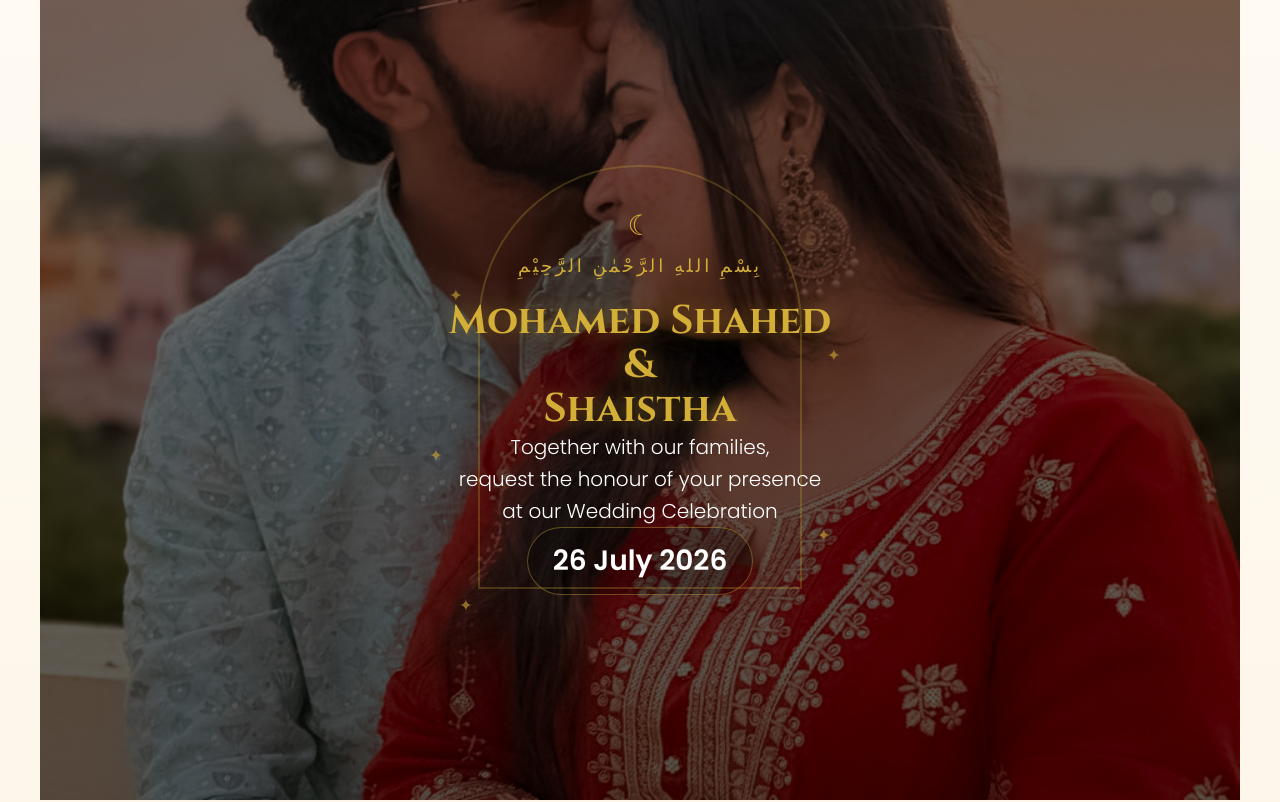
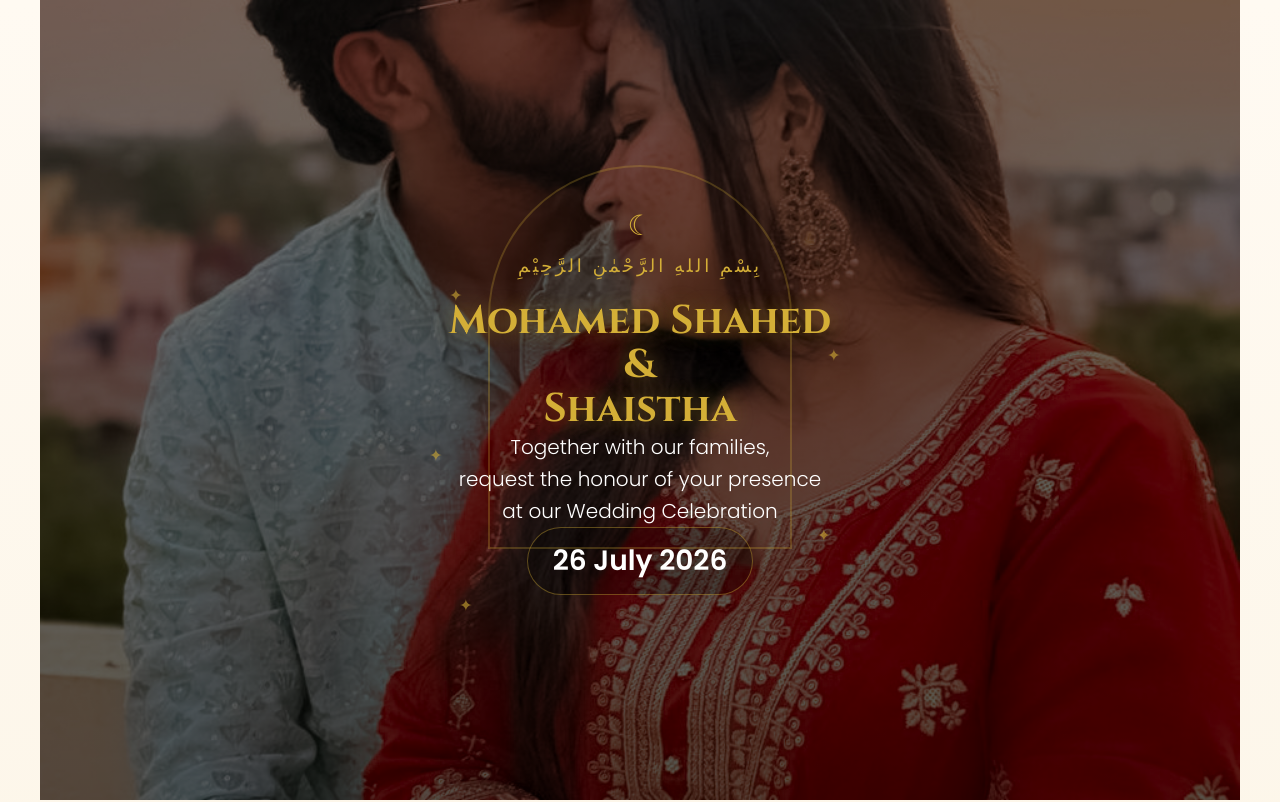
Before and after one commit to mohamedshahed2000-cell/shaistha-shahed-wedding, a plain HTML site: page index.html in a window 1280 px wide. Shown: the top 802 px of the page. Drawn offline with Linux system fonts and the light colour scheme.

Commit message:
Update index.html

```diff
--- a/index.html
+++ b/index.html
@@ -54,8 +54,8 @@ position:absolute;
 top:-40px;
 left:50%;
 transform:translateX(-50%);
-width:320px;
-height:420px;
+width:300px;
+height:380px;
 border:2px solid rgba(212,175,55,.25);
 border-radius:160px 160px 0 0;
 z-index:0;
```
